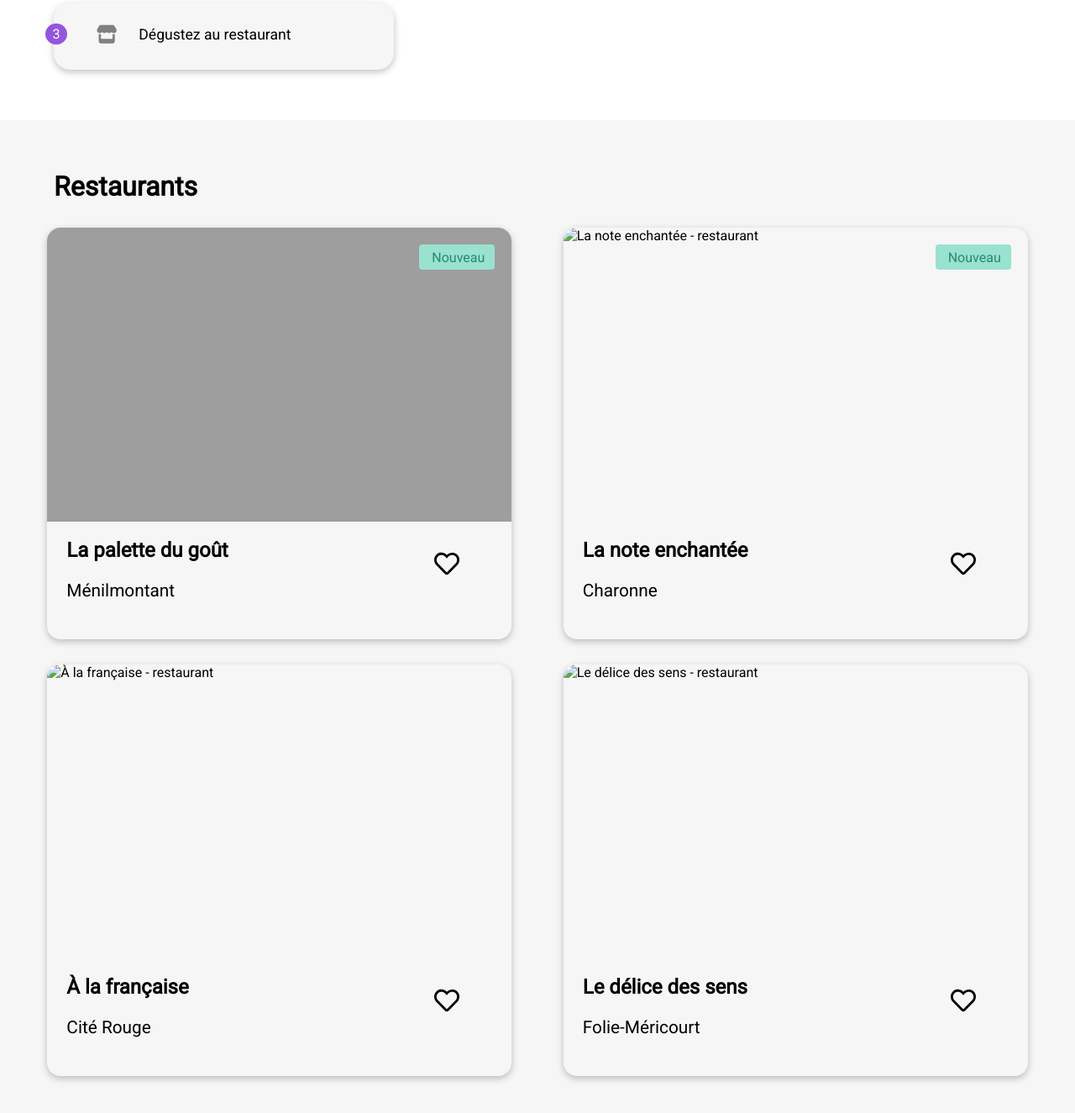
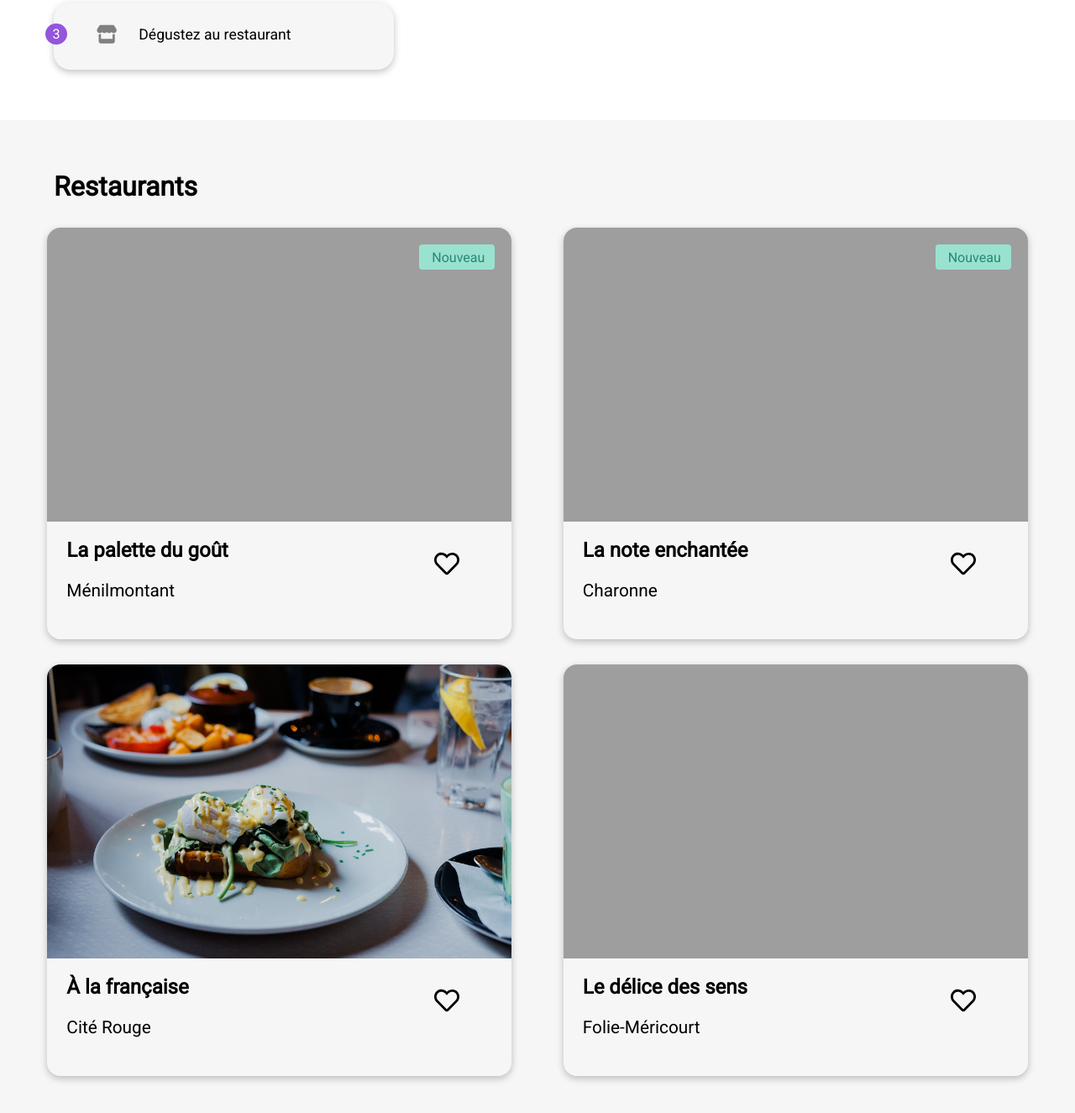
Before and after one commit to Jcellier/JordanCellier_3_05072021, a website: page index.html in a window 1280 px wide. Shown: the part 642-1967 px from the top of the page at 84% size. Drawn offline with nearby package versions, Linux system fonts and the light colour scheme; files that its build step writes are made by us from their sources; the site is published under a folder, as on GitHub Pages, so addresses that start at the root find nothing; a web font is replaced by a local one.

Commit message:
Changed img paths

```diff
--- a/index.html
+++ b/index.html
@@ -78,7 +78,7 @@
                 </svg>
             </div>
             <div class="restaurant-content">
-                <img src="/images/restaurants/stil-u2Lp8tXIcjw-unsplash.jpg" alt="La note enchantée - restaurant">
+                <img src="./images/restaurants/stil-u2Lp8tXIcjw-unsplash.jpg" alt="La note enchantée - restaurant">
                 <div class="restaurant-content__new">Nouveau</div>
                 <h2 class="restaurant-content__name"><a href="note-enchantee.html">La note enchantée</a></h2>
                 <p>Charonne</p>
@@ -96,7 +96,7 @@
                 </svg>
             </div>
             <div class="restaurant-content">
-                <img src="/images/restaurants/toa-heftiba-DQKerTsQwi0-unsplash.jpg" alt="À la française - restaurant">
+                <img src="./images/restaurants/toa-heftiba-DQKerTsQwi0-unsplash.jpg" alt="À la française - restaurant">
                 <h2 class="restaurant-content__name"><a href="la-francaise.html">À la française</a></h2>
                 <p>Cité Rouge</p>
                 <svg xmlns="http://www.w3.org/2000/svg" viewBox="0 0 512 512" class="restaurant-content__heart empty">
@@ -113,7 +113,7 @@
                 </svg>
             </div>
             <div class="restaurant-content">
-                <img src="/images/restaurants/louis-hansel-shotsoflouis-qNBGVyOCY8Q-unsplash.jpg" alt="Le délice des sens - restaurant">
+                <img src="./images/restaurants/louis-hansel-shotsoflouis-qNBGVyOCY8Q-unsplash.jpg" alt="Le délice des sens - restaurant">
                 <h2 class="restaurant-content__name"><a href="delice-sens.html">Le délice des sens</a></h2>
                 <p>Folie-Méricourt</p>
                 <svg xmlns="http://www.w3.org/2000/svg" viewBox="0 0 512 512" class="restaurant-content__heart empty">
```
Also changed, not shown: delice-sens.html (+1 -1 lines), la-francaise.html (+1 -1 lines), note-enchantee.html (+1 -1 lines), palette-goût.html (+1 -1 lines).
